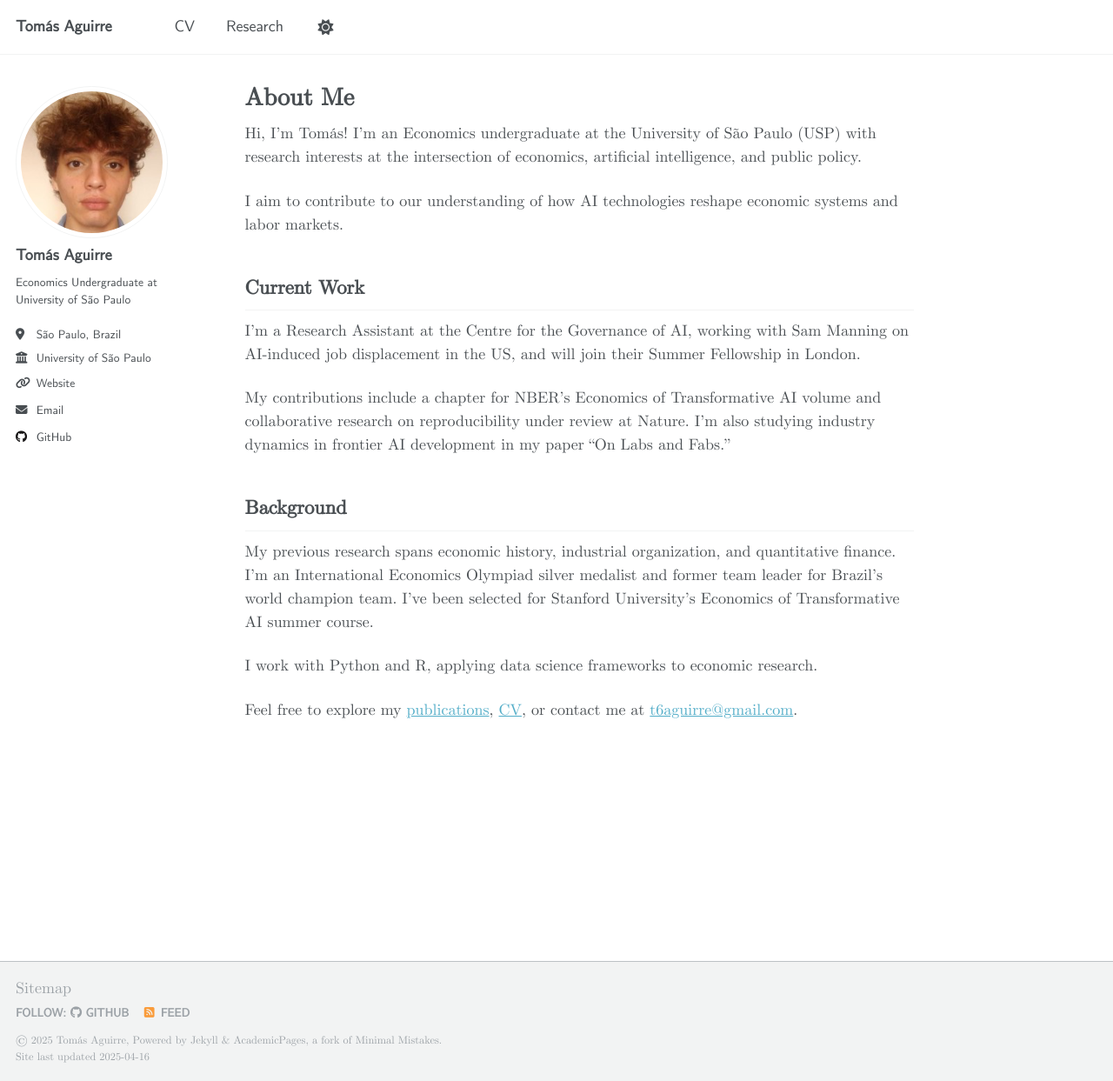
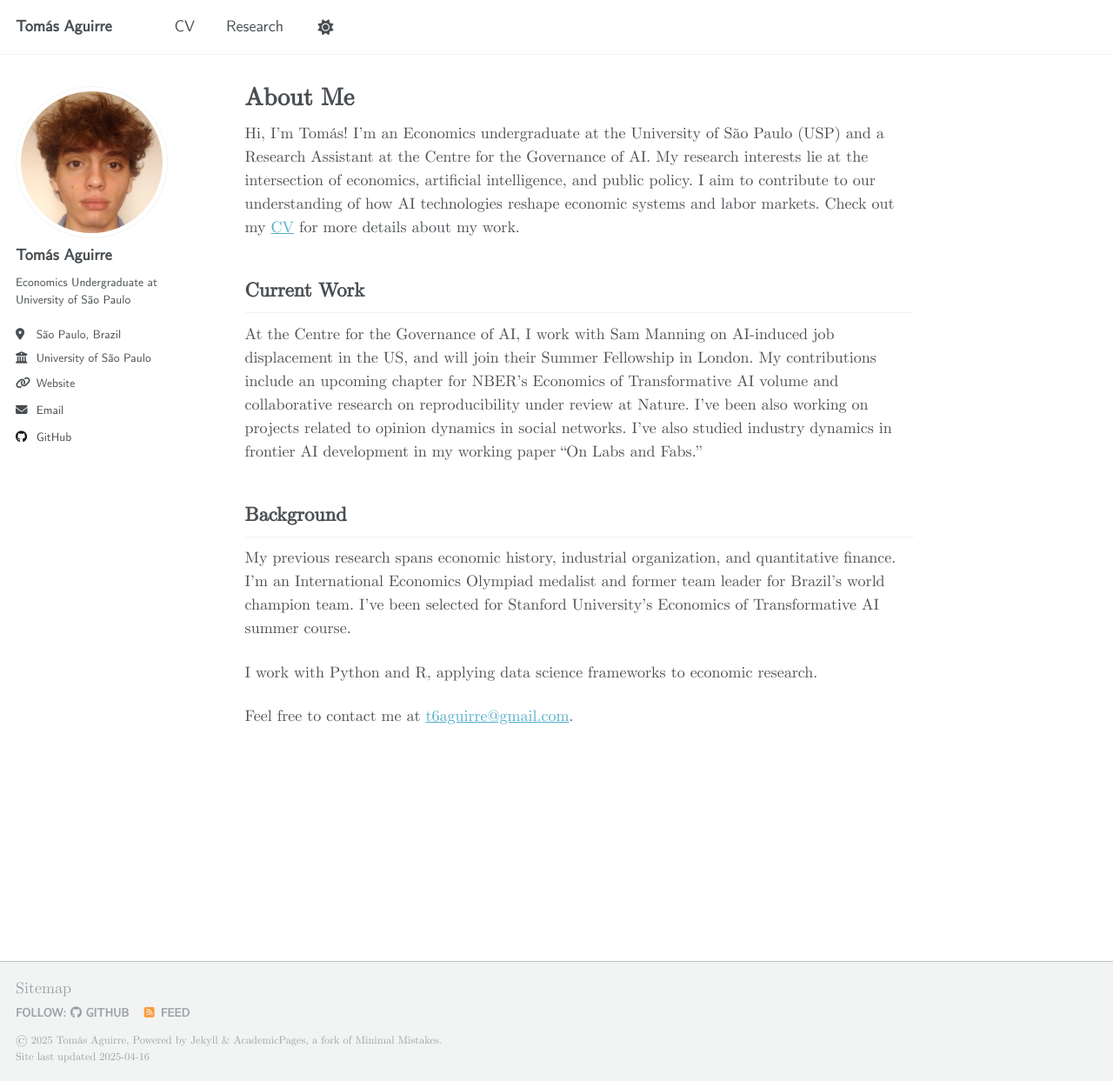
Before and after one commit to t6aguirre/t6aguirre.github.io, a Jekyll site: the page built from _pages/about.md, in a window 1280 px wide and 1243 px high. Shown: the whole window at 87% size. Built offline with Jekyll 4.4.1, drawn with Linux system fonts in a browser that asks for light colours.

Commit message:
Update about.md

```diff
--- a/_pages/about.md
+++ b/_pages/about.md
@@ -6,19 +6,16 @@ redirect_from:
   - /about/
   - /about.html
 ---
-
-Hi, I'm Tomás! I'm an Economics undergraduate at the University of São Paulo (USP) with research interests at the intersection of economics, artificial intelligence, and public policy.
-
-I aim to contribute to our understanding of how AI technologies reshape economic systems and labor markets.
+Hi, I'm Tomás! I'm an Economics undergraduate at the University of São Paulo (USP) and a Research Assistant at the Centre for the Governance of AI. My research interests lie at the intersection of economics, artificial intelligence, and public policy.
+I aim to contribute to our understanding of how AI technologies reshape economic systems and labor markets. Check out my [CV](https://t6aguirre.github.io/files/tomas_aguirre_cv_2025_04_14.pdf) for more details about my work.
 
 ## Current Work
-I'm a Research Assistant at the Centre for the Governance of AI, working with Sam Manning on AI-induced job displacement in the US, and will join their Summer Fellowship in London.
-
-My contributions include a chapter for NBER's Economics of Transformative AI volume and collaborative research on reproducibility under review at Nature. I'm also studying industry dynamics in frontier AI development in my paper "On Labs and Fabs."
+At the Centre for the Governance of AI, I work with Sam Manning on AI-induced job displacement in the US, and will join their Summer Fellowship in London.
+My contributions include an upcoming chapter for NBER's Economics of Transformative AI volume and collaborative research on reproducibility under review at Nature. I've been also working on projects related to opinion dynamics in social networks. I've also studied industry dynamics in frontier AI development in my working paper "On Labs and Fabs."
 
 ## Background
-My previous research spans economic history, industrial organization, and quantitative finance. I'm an International Economics Olympiad silver medalist and former team leader for Brazil's world champion team. I've been selected for Stanford University's Economics of Transformative AI summer course.
+My previous research spans economic history, industrial organization, and quantitative finance. I'm an International Economics Olympiad medalist and former team leader for Brazil's world champion team. I've been selected for Stanford University's Economics of Transformative AI summer course.
 
 I work with Python and R, applying data science frameworks to economic research.
 
-Feel free to explore my [publications](/publications/), [CV](/cv/), or contact me at [t6aguirre@gmail.com](mailto:t6aguirre@gmail.com).
+Feel free to contact me at [t6aguirre@gmail.com](mailto:t6aguirre@gmail.com).
```
